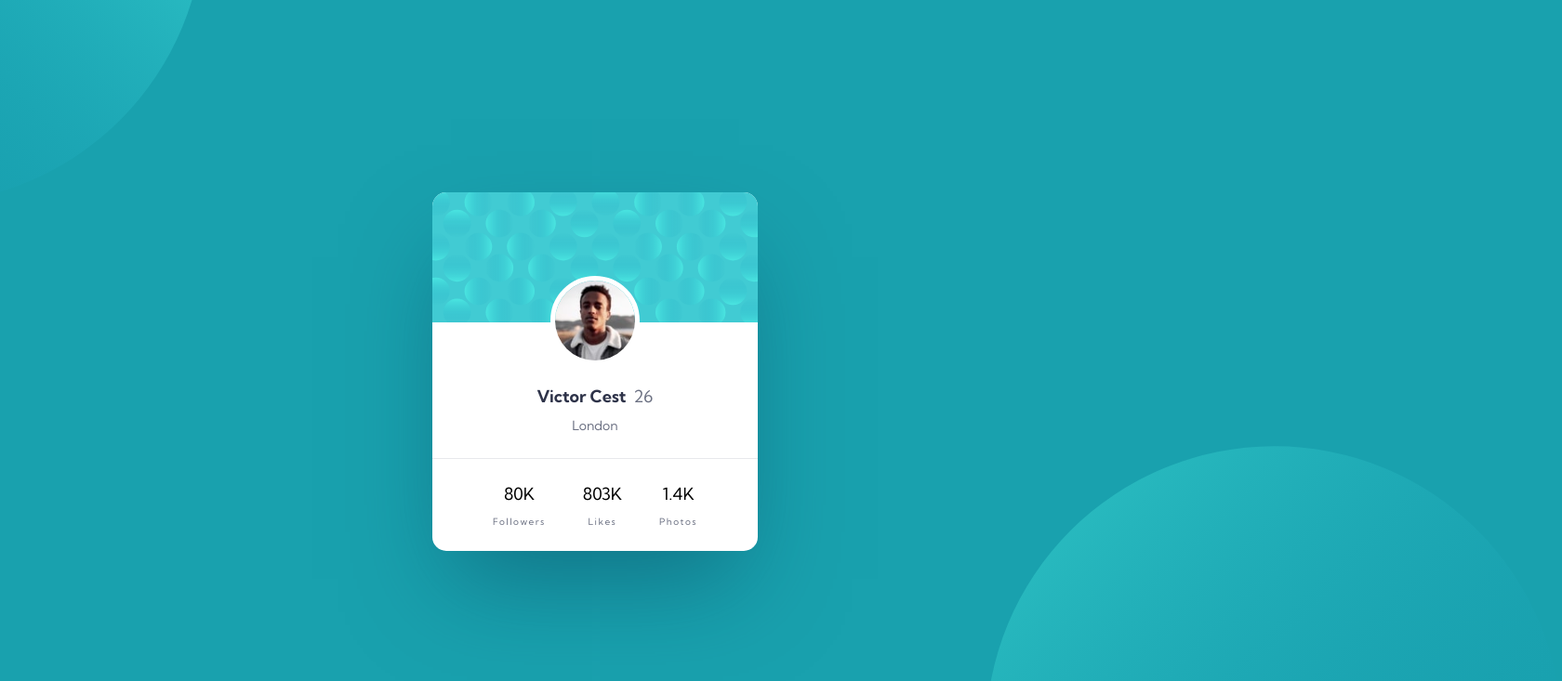
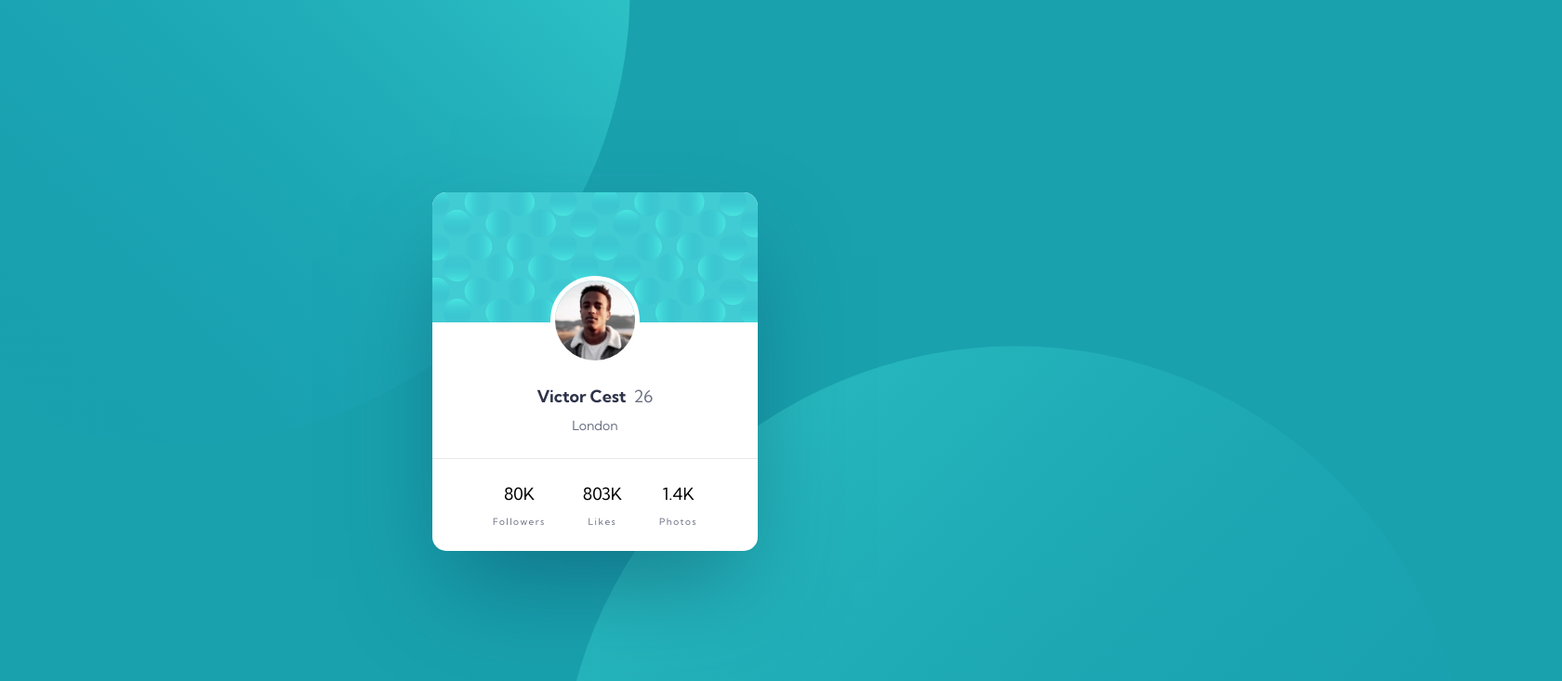
Before and after one commit to VeseMir2k/profile-card-component, a website built with Vite: page index.html in a window 1280 px wide. Shown: the top 733 px of the page at 93% size, 1680 px wide, since content can reach past the window. Built offline with nearby package versions, Linux system fonts and the light colour scheme.

Commit message:
✨ (index.html): Add support for responsive design by adding new classes for large screens using lg breakpoint ⬆️ (tailwind.config.js): Upgrade tailwindcss by adding a new lg breakpoint at 1024px for large screens

```diff
--- a/index.html
+++ b/index.html
@@ -11,7 +11,7 @@
     <title>Profile card component</title>
   </head>
   <body
-    class="after:content before:content font-kumbhSans bg-bgPrimary relative flex min-h-dvh items-center text-[18px] font-normal before:absolute before:bottom-[-300px] before:right-[-400px] before:z-[-1] before:block before:size-[620px] before:bg-patternBottom before:bg-cover after:absolute after:left-[-400px] after:top-[-400px] after:block after:size-[620px] after:bg-patternTop after:bg-cover sm:justify-center"
+    class="after:content before:content font-kumbhSans bg-bgPrimary relative flex min-h-dvh items-center overflow-hidden text-[18px] font-normal before:absolute before:bottom-[-300px] before:right-[-400px] before:z-[-1] before:block before:size-[620px] before:bg-patternBottom before:bg-cover after:absolute after:left-[-400px] after:top-[-400px] after:z-[-1] after:block after:size-[620px] after:bg-patternTop after:bg-cover sm:justify-center lg:before:bottom-[-550px] lg:before:right-[-300px] lg:before:size-[978px] lg:after:left-[-300px] lg:after:top-[-500px] lg:after:size-[978px]"
   >
     <div
       class="before:content shadow-cardShadow relative mx-[24px] flex w-full flex-col items-center overflow-hidden rounded-[15px] bg-white before:absolute before:left-0 before:top-0 before:block before:h-[140px] before:w-full before:bg-patternCard sm:w-[350px]"
--- a/tailwind.config.js
+++ b/tailwind.config.js
@@ -4,6 +4,7 @@ module.exports = {
   theme: {
     screens: {
       sm: '400px',
+      lg: '1024px',
     },
     extend: {
       backgroundImage: {
```
